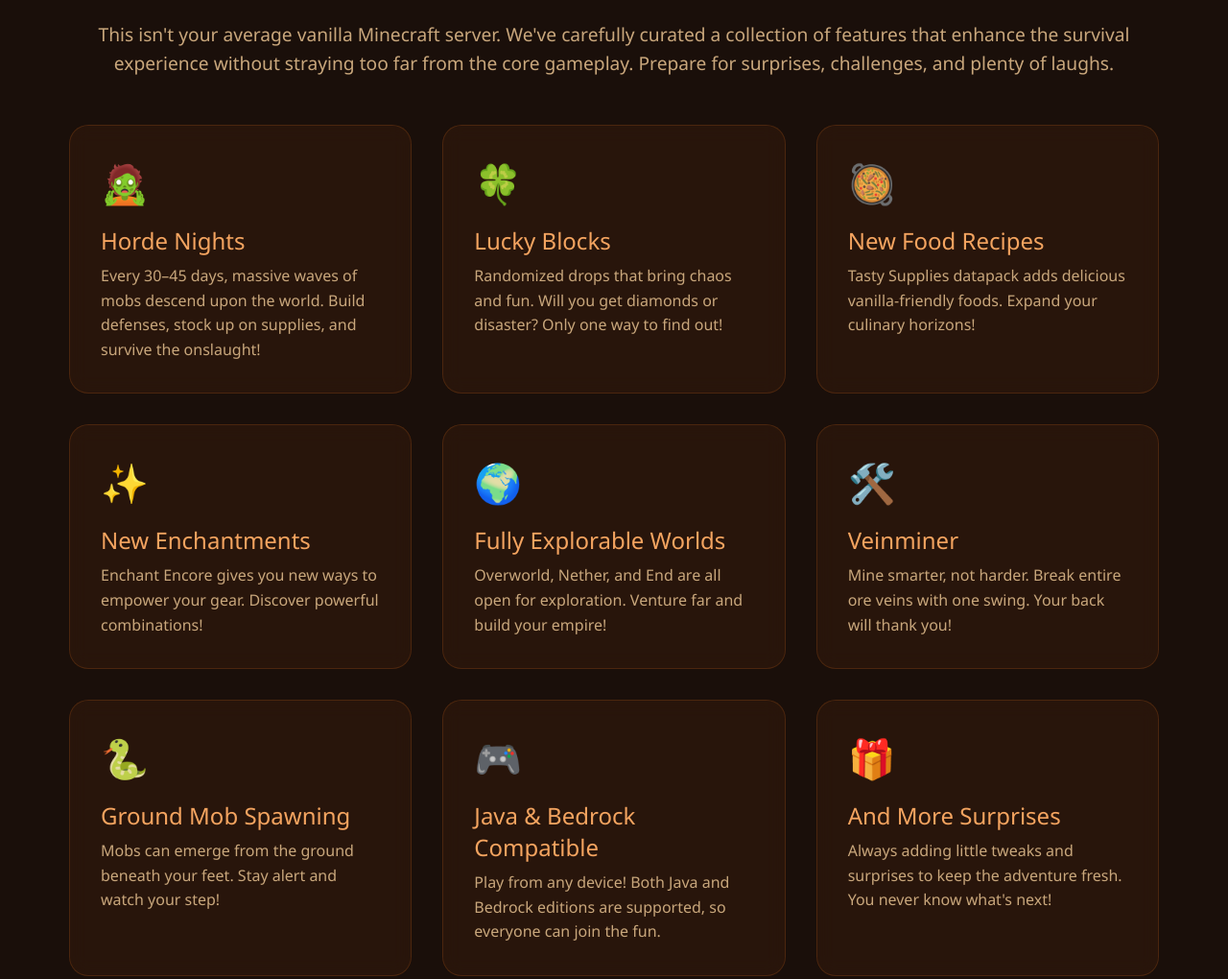
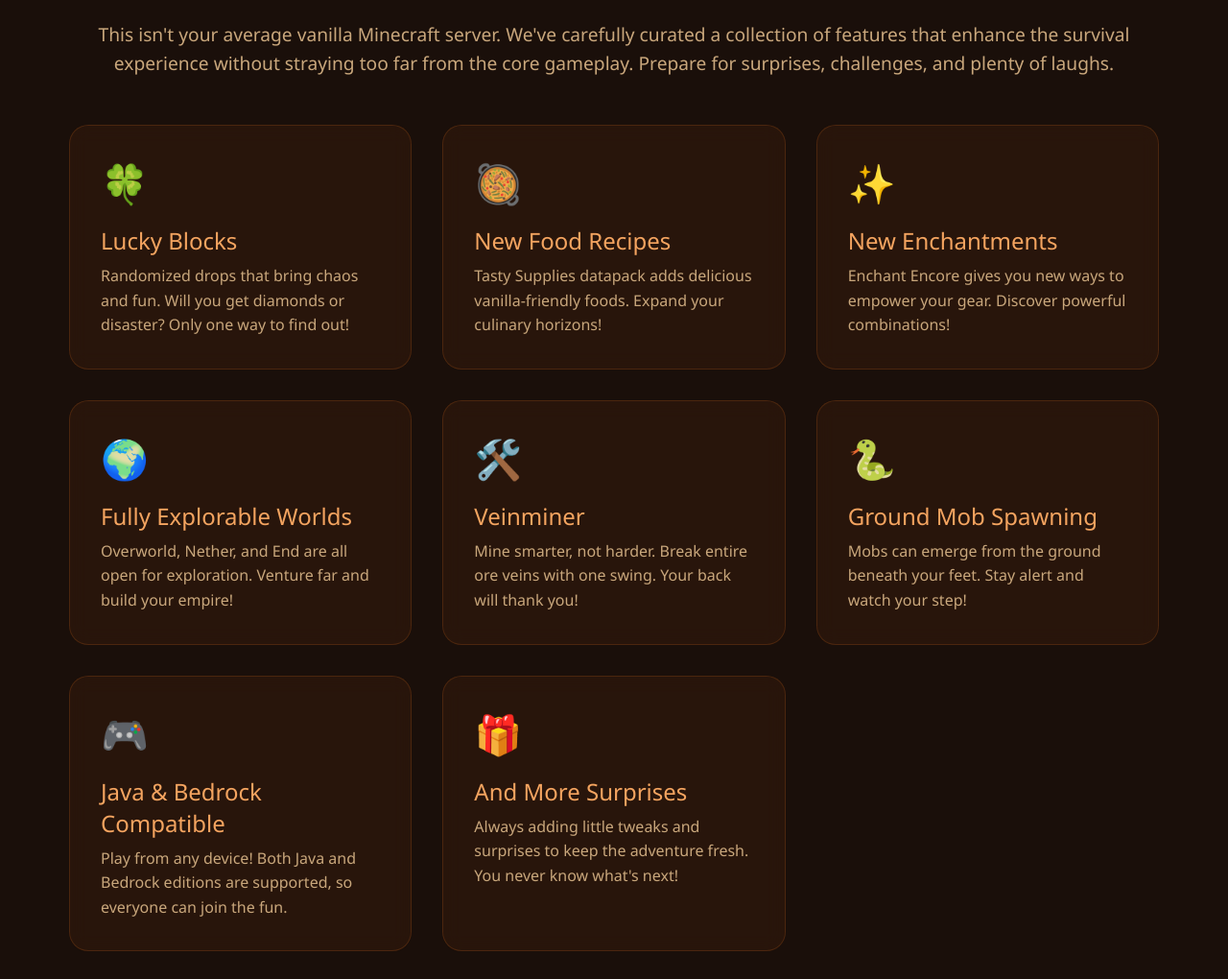
Before and after one commit to WantanAsyraff/CinnamonCream, a plain HTML site: page index.html in a window 1280 px wide. Shown: the part 1860-2880 px from the top of the page at 96% size. Drawn offline with Linux system fonts and the light colour scheme; no server answers.

Commit message:
Remove 'Horde Nights' feature card
Delete the Horde Nights feature card markup from the features grid in index.html. Removes the icon, title and description block (previously describing periodic mob waves) to simplify the features list or reflect that the feature is no longer relevant.

```diff
--- a/index.html
+++ b/index.html
@@ -502,12 +502,6 @@
 
         <div class="features-grid">
             <div class="feature-card">
-                <div class="feature-icon">🧟</div>
-                <div class="feature-title">Horde Nights</div>
-                <p class="feature-desc">Every 30–45 days, massive waves of mobs descend upon the world. Build defenses, stock up on supplies, and survive the onslaught!</p>
-            </div>
-
-            <div class="feature-card">
                 <div class="feature-icon">🍀</div>
                 <div class="feature-title">Lucky Blocks</div>
                 <p class="feature-desc">Randomized drops that bring chaos and fun. Will you get diamonds or disaster? Only one way to find out!</p>
```
